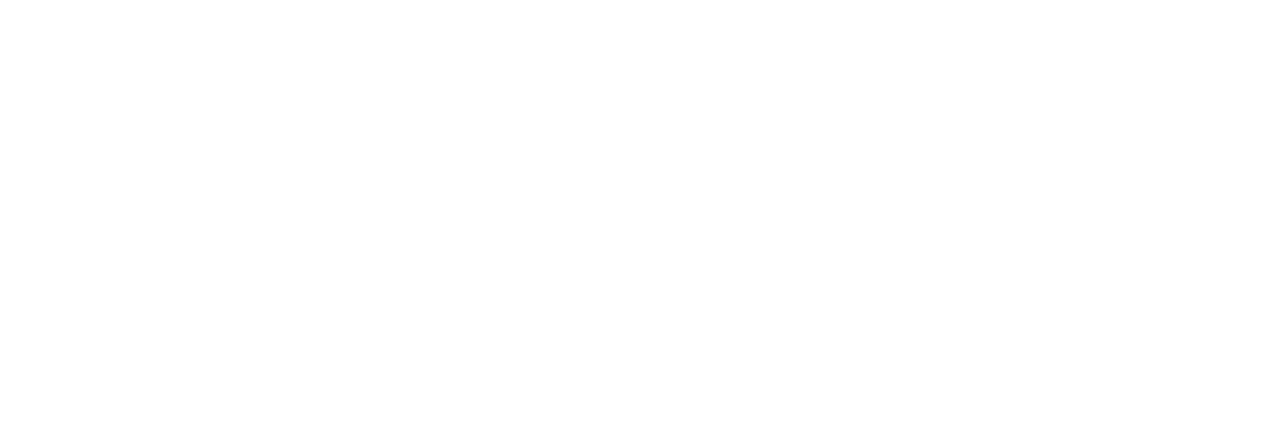
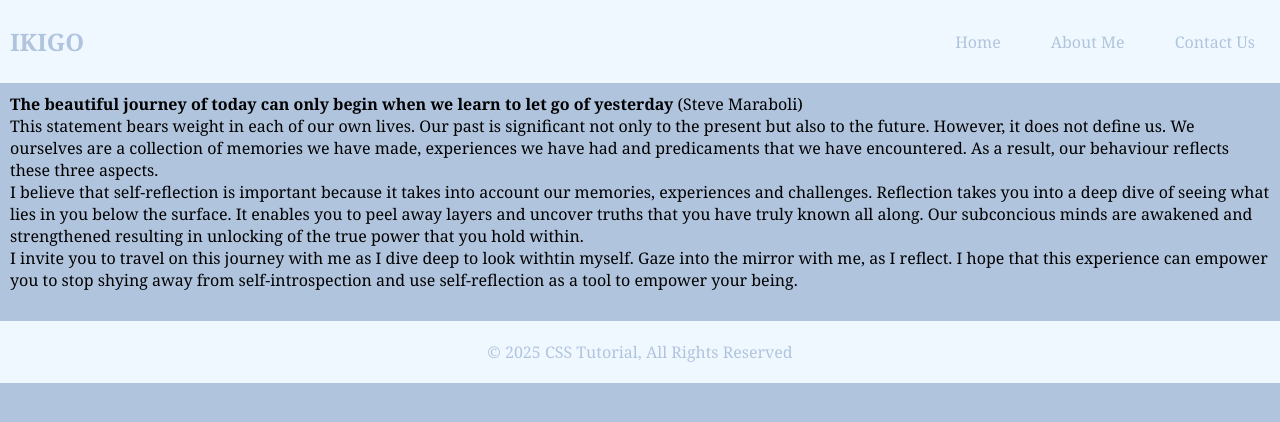
Before and after one commit to swawiye/Portfolio-07-03-2025, a plain HTML site: page index.html in a window 1280 px wide. Drawn offline with Linux system fonts and the light colour scheme.

Commit message:
portfolio

```diff
--- a/index.html
+++ b/index.html
@@ -4,8 +4,44 @@
     <meta charset="UTF-8">
     <meta name="viewport" content="width=device-width, initial-scale=1.0">
     <title>Document</title>
+    <link rel="stylesheet" href="design.css">
 </head>
 <body>
-
+    <nav class="navbar">
+        <div class="container">
+            <a href="#" class="logo">IKIGO</a>
+            <br>
+            <ul class="nav-links">
+                <li> <a href="Home.html">Home</a> </li>
+                <li> <a href="About Me.html">About Me</a> </li>
+                <li> <a href="Contact Us.html">Contact Us</a> </li>
+            </ul>
+        </div>
+    </nav>
+    <div class="container">
+    <div class="item">
+        <p>
+            <b>The beautiful journey of today can only begin when we learn to let go of yesterday</b> (Steve Maraboli)
+            <br>
+            This statement bears weight in each of our own lives. Our past is significant not only to the present
+            but also to the future. However, it does not define us. We ourselves are a collection of memories we
+            have made, experiences we have had and predicaments that we have encountered. As a result, our behaviour
+            reflects these three aspects.
+            <br>
+            I believe that self-reflection is important because it takes into account
+            our memories, experiences and challenges. Reflection takes you into a deep dive of seeing what lies in
+            you below the surface. It enables you to peel away layers and uncover truths that you have truly known
+            all along. Our subconcious minds are awakened and strengthened resulting in unlocking of the true power
+            that you hold within.
+            <br>
+            I invite you to travel on this journey with me as I dive deep to look withtin
+            myself. Gaze into the mirror with me, as I reflect. I hope that this experience can empower you to stop
+            shying away from self-introspection and use self-reflection as a tool to empower your being.
+         </p>
+    </div>
+    </div>
+    <footer>
+        <p>&copy; 2025 CSS Tutorial, All Rights Reserved</p>
+    </footer>
 </body>
 </html>
```
